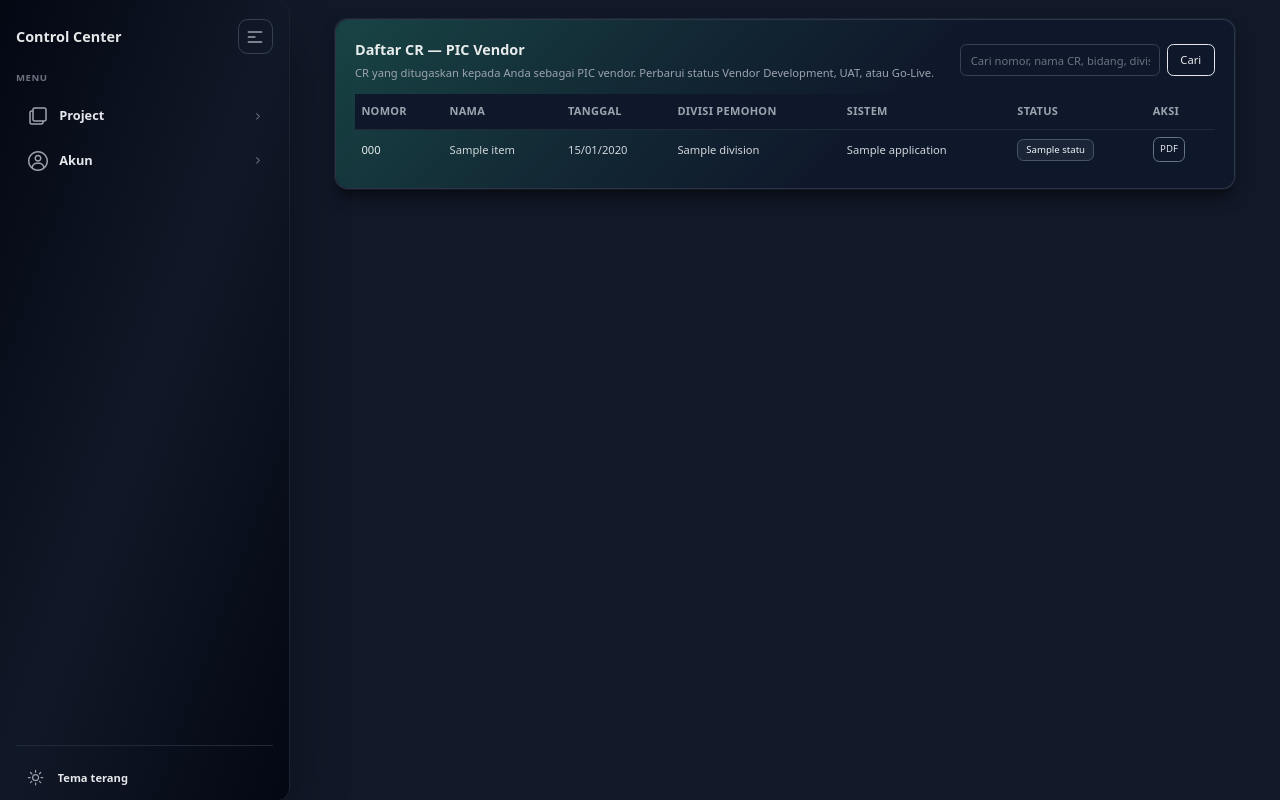
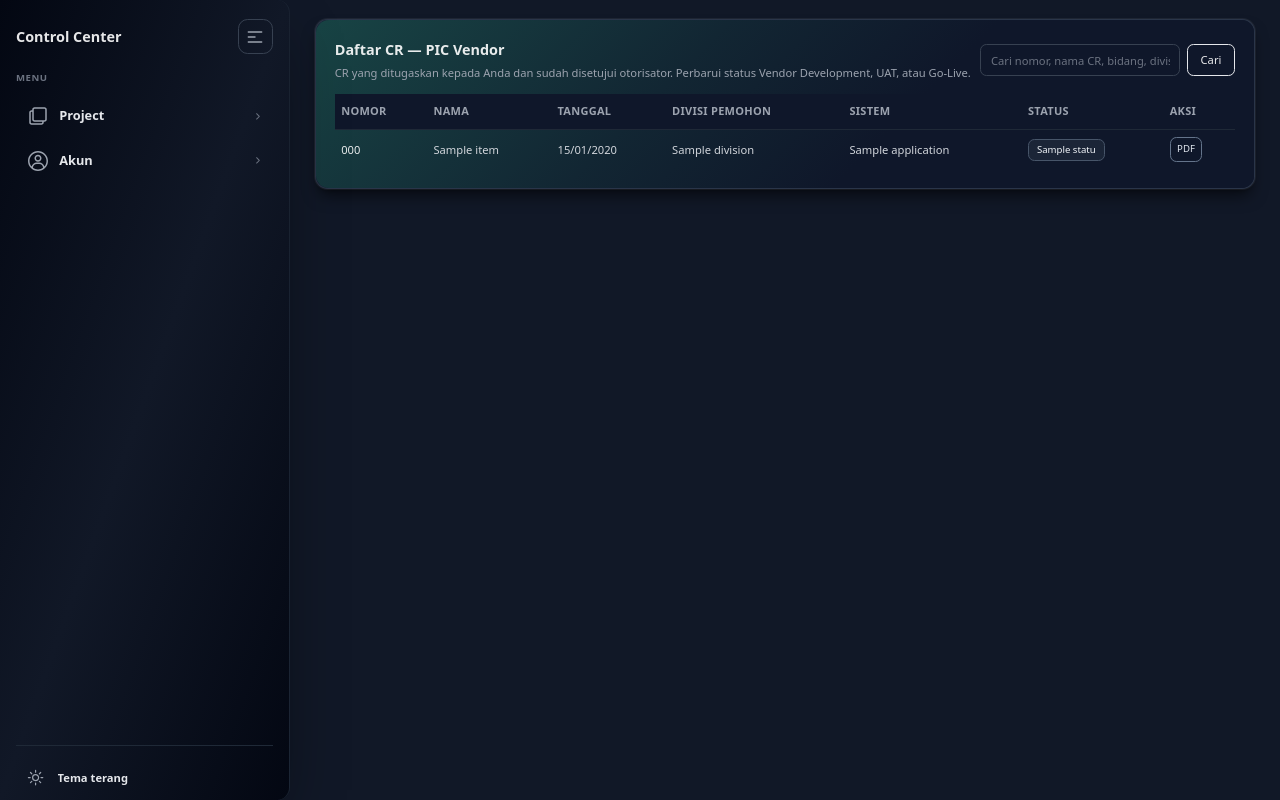
Before and after one commit to Sepy1/manpro, a Laravel app: template resources/views/pages/dashboard/cr-eksternal/vendor-index.blade.php in a window 1280 px wide. Run offline with Laravel 12, Linux system fonts and the light colour scheme; the template is opened without the code that fills it: most values are stand-ins (such as "Sample title", 1, 10 or a date in 2020); style sheets or scripts are compiled from the project's sources.

Commit message:
seting menu CR vendor 1

```diff
--- a/app/Support/ExternCrVendorAccess.php
+++ b/app/Support/ExternCrVendorAccess.php
@@ -18,7 +18,9 @@
 
     public static function scopeAssignedTo(Builder $query, User $vendorUser): Builder
     {
-        return $query->where('vendor_pic_user_id', $vendorUser->id);
+        return $query
+            ->where('vendor_pic_user_id', $vendorUser->id)
+            ->where('wa_authorization_decision', ExternCr::WA_AUTH_APPROVED);
     }
 
     public static function authorizeAssignedCr(ExternCr $externCr, ?User $vendorUser = null): void
@@ -26,5 +28,6 @@
         $vendorUser ??= self::ensureVendorUser();
 
         abort_unless((int) $externCr->vendor_pic_user_id === (int) $vendorUser->id, 403);
+        abort_unless($externCr->wa_authorization_decision === ExternCr::WA_AUTH_APPROVED, 403);
     }
 }
--- a/resources/views/pages/dashboard/cr-eksternal/vendor-index.blade.php
+++ b/resources/views/pages/dashboard/cr-eksternal/vendor-index.blade.php
@@ -26,7 +26,7 @@
             <div class="mb-4 flex flex-col gap-3 lg:flex-row lg:flex-wrap lg:items-center lg:justify-between">
                 <div>
                     <h3 class="text-lg font-semibold text-gray-800 dark:text-white/90">Daftar CR — PIC Vendor</h3>
-                    <p class="mt-1 text-sm text-gray-600 dark:text-gray-400">CR yang ditugaskan kepada Anda sebagai PIC vendor. Perbarui status Vendor Development, UAT, atau Go-Live.</p>
+                    <p class="mt-1 text-sm text-gray-600 dark:text-gray-400">CR yang ditugaskan kepada Anda dan sudah disetujui otorisator. Perbarui status Vendor Development, UAT, atau Go-Live.</p>
                 </div>
                 <form method="GET" action="{{ route('admin.cr-eksternal-vendor.index') }}" class="flex flex-wrap gap-2">
                     <input type="text" name="keyword" value="{{ request('keyword') }}" placeholder="Cari nomor, nama CR, bidang, divisi..."
@@ -87,7 +87,7 @@
                         @empty
                             <tr>
                                 <td colspan="7" class="px-2 py-8 text-center text-sm text-gray-500 dark:text-gray-400">
-                                    Belum ada CR yang ditugaskan kepada Anda sebagai PIC vendor.
+                                    Belum ada CR yang ditugaskan dan sudah disetujui otorisator.
                                 </td>
                             </tr>
                         @endforelse
```
